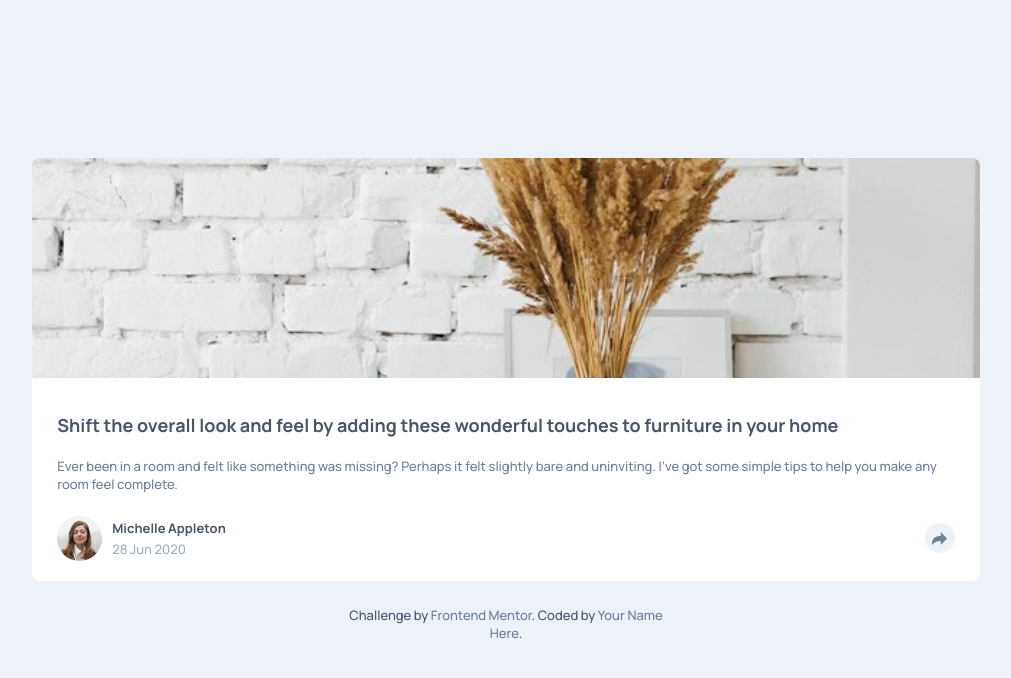
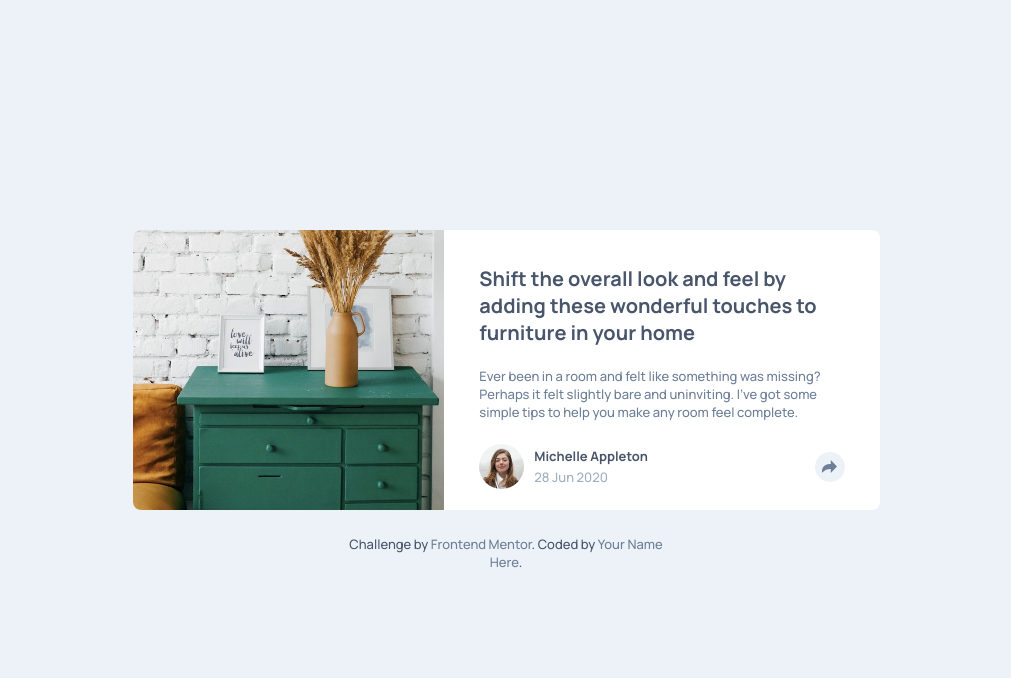
Before and after one commit to king-martinien/frontenMentor_Article-preview-component, a plain HTML site: page index.html in a window 1280 px wide. Shown: the whole page, without its empty margins (134-1145 px from the left). Drawn offline with Linux system fonts and the light colour scheme.

Commit message:
desktop version 90%

```diff
--- a/scss/_modules.scss
+++ b/scss/_modules.scss
@@ -24,6 +24,7 @@
     padding: 20px 14px;
     display: flex;
     flex-direction: column;
+    justify-content: space-between;
     gap: 20px;
 
     @media screen and (min-width: 370px) {
@@ -49,7 +50,6 @@
         align-items: center;
         flex-wrap: wrap;
         gap: 10px;
-
 
         &__img {
           display: flex;
@@ -86,4 +86,29 @@
       }
     }
   }
+
+  @media screen and (min-width: 768px) {
+    display: flex;
+    align-items: stretch;
+    height: 280px;
+
+    &__img {
+      height: auto;
+
+      img {
+        object-position: left;
+      }
+    }
+
+    &__content {
+      width: 480px;
+      padding: 35px;
+      padding-bottom: 18px;
+      // border: 2px solid red;
+
+      &-title {
+        font-size: 20px;
+      }
+    }
+  }
 }
```
Also changed, not shown: css/style.css, 1 other file.
